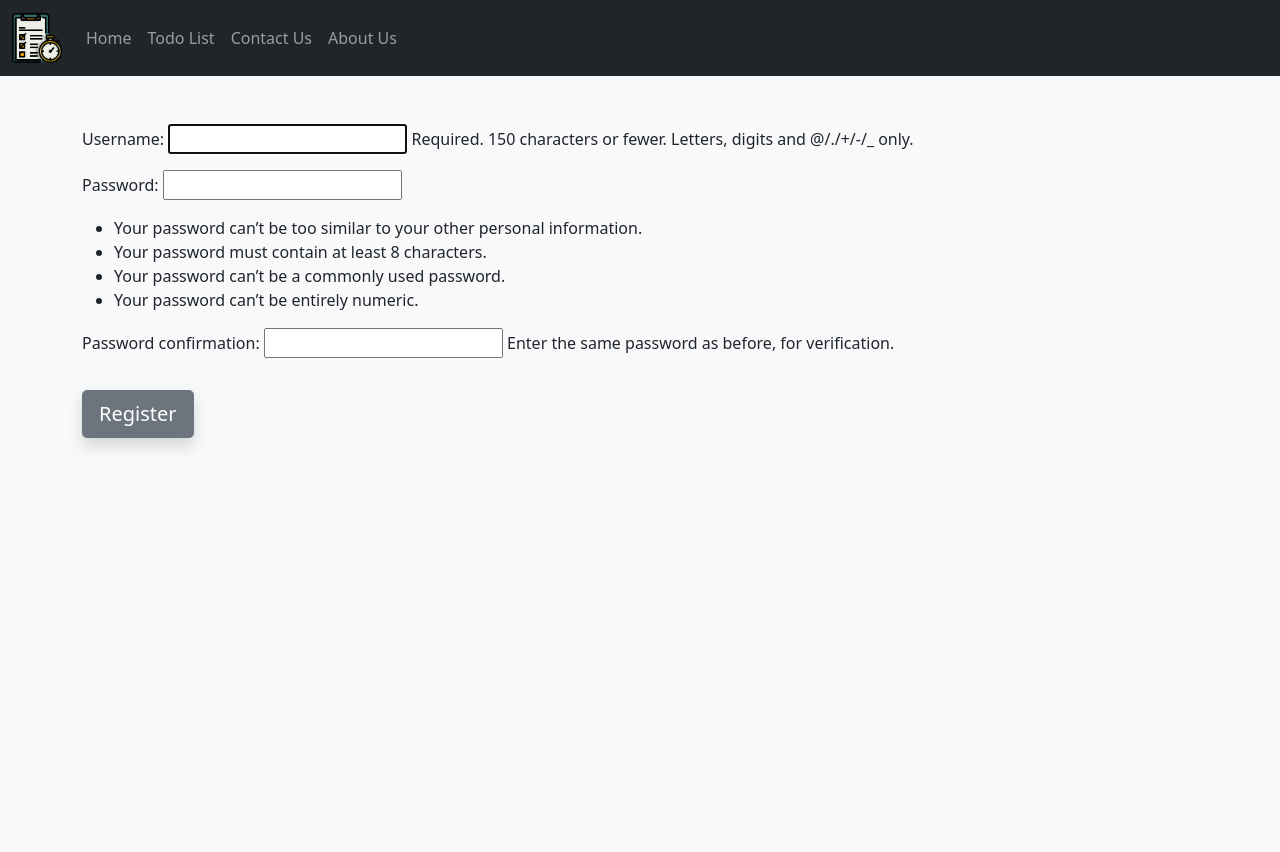
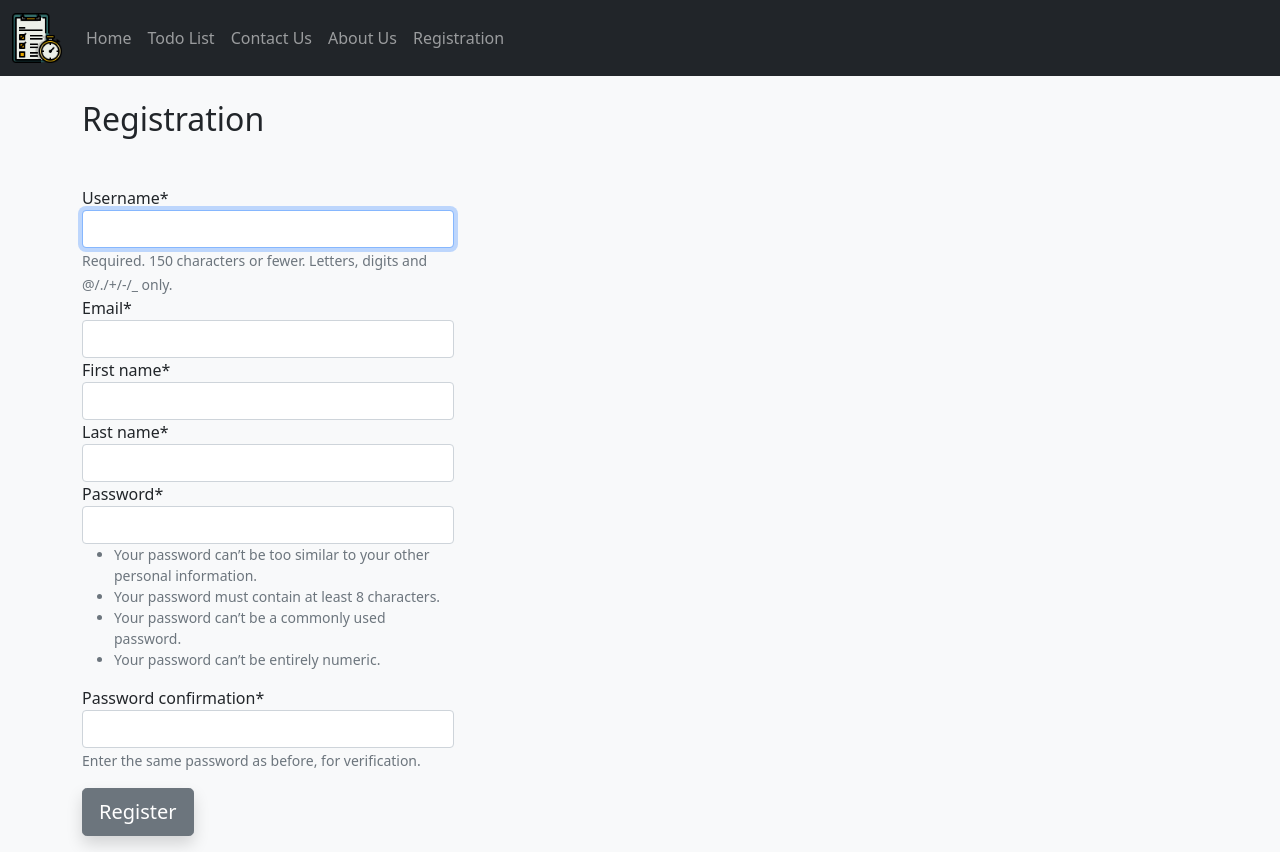
Before and after one commit to mbarul/django_project_1, a Django app: page /account/register in a window 1280 px wide. Before the commit the page ends 449 px from the top, so only its background shows below. Run offline with Django 3.2, Linux system fonts and the light colour scheme; some libraries are stand-ins or nearby versions.

Commit message:
Working with registration page (style, functionality)

```diff
--- a/project_django/task/task/settings.py
+++ b/project_django/task/task/settings.py
@@ -40,6 +40,7 @@ INSTALLED_APPS = [
     'todolist_app',
     'debug_toolbar',
     'users_app',
+    'crispy_forms',
 ]
 
 MIDDLEWARE = [
@@ -133,3 +134,5 @@ STATICFILES_DIRS = [os.path.join(BASE_DIR, 'static')]
 # https://docs.djangoproject.com/en/3.2/ref/settings/#default-auto-field
 
 DEFAULT_AUTO_FIELD = 'django.db.models.BigAutoField'
+
+CRISPY_TEMPLATE_PACK = 'bootstrap4'
--- a/project_django/task/templates/base.html
+++ b/project_django/task/templates/base.html
@@ -36,6 +36,9 @@
           <li class="nav-item">
             <a class="nav-link" href="{%url 'about'%}">About Us</a>
           </li>
+          <li class="nav-item">
+            <a class="nav-link" href="{%url 'register'%}">Registration</a>
+          </li>
         </ul>
       </div>
     </div>
--- a/project_django/task/todolist_app/templates/todolist.html
+++ b/project_django/task/todolist_app/templates/todolist.html
@@ -5,6 +5,7 @@
 {% block content %}
 <div class="container">
   </br>
+  {% if messages %}
   {% for message in messages %}
   <div class="alert alert-info alert-dismissible fade show" role="alert">
     {{ message }}
@@ -12,6 +13,7 @@
   </div>
 
   {% endfor %}
+  {% endif %}
   <form method="POST" class="row">
     {% csrf_token %}
     <h3><label name="task" class="form-label col-lg-4 "><strong>Add Task</strong></label></h3>
@@ -67,7 +69,7 @@
       {% if all_tasks.has_next %}
         <li class="page-item"><a class="page-link text-dark" href="?page={{all_tasks.next_page_number}}">{{all_tasks.next_page_number}}</a></li>
       {% endif %}
-      <li class="page-item"><a class="page-link text-dark" href="?page={{all_tasks.pagination.num_pages}}">>></a></li>
+      <li class="page-item"><a class="page-link text-dark" href="?page={{all_tasks.paginator.num_pages}}">>></a></li>
     </ul>
   </nav>
 </div>
--- /dev/null
+++ b/project_django/task/users_app/forms.py
@@ -0,0 +1,12 @@
+from django import forms
+from django.contrib.auth.forms import UserCreationForm
+from django.contrib.auth.models import User
+from django.forms.fields import CharField
+
+class CustomRegisterForm(UserCreationForm):
+    email = forms.EmailField(required=True)
+    first_name = forms.CharField()
+    last_name = forms.CharField()
+    class Meta:
+        model = User
+        fields = ['username', 'email','first_name', 'last_name', 'password1', 'password2']
--- a/project_django/task/users_app/templates/register.html
+++ b/project_django/task/users_app/templates/register.html
@@ -1,13 +1,27 @@
 {% extends 'base.html' %}
+{%load crispy_forms_tags%}
+
 {% block title %}
 <title>Register - Task</title>
 {% endblock title %}
 {% block content %}
 <div class="container">
-    <form method="POST" class="mt-5">
+    </br>
+    <h2>Registration</h2>
+    </br>
+    {% if messages %}
+    {% for message in messages %}
+    <div class="alert alert-info alert-dismissible fade show" role="alert">
+        {{ message }}
+        <button type="button" class="btn-close" data-bs-dismiss="alert" aria-label="Close"></button>
+    </div>
+
+    {% endfor %}
+    {% endif %}
+    <form method="POST" class="mt-3 col-4">
         {% csrf_token %}
-        {{ register_form.as_p }}
-        <button type="submit" class="btn btn-secondary btn-lg mt-3 shadow">Register</button>
+        {{ register_form|crispy }}
+        <button type="submit" class="btn btn-secondary btn-lg mt-3 mb-3 shadow">Register</button>
     </form>
 </div>
 {% endblock content %}
--- a/project_django/task/users_app/views.py
+++ b/project_django/task/users_app/views.py
@@ -1,16 +1,16 @@
 from django.shortcuts import redirect, render
 from django.http import HttpResponse
 from django.contrib import messages
-from django.contrib.auth.forms import UserCreationForm
+from .forms import CustomRegisterForm
 
 # Create your views here.
 def register(request):
     if request.method == "POST":
-        register_form = UserCreationForm(request.POST)
+        register_form = CustomRegisterForm(request.POST)
         if register_form.is_valid():
-            #register_form.save()
+            register_form.save()
             messages.success(request,("New User Account Created!"))
-            return redirect('todolist')
+            return redirect('register')
     else:
-        register_form = UserCreationForm()
+        register_form = CustomRegisterForm()
     return render(request, 'register.html', {'register_form':register_form})
```
